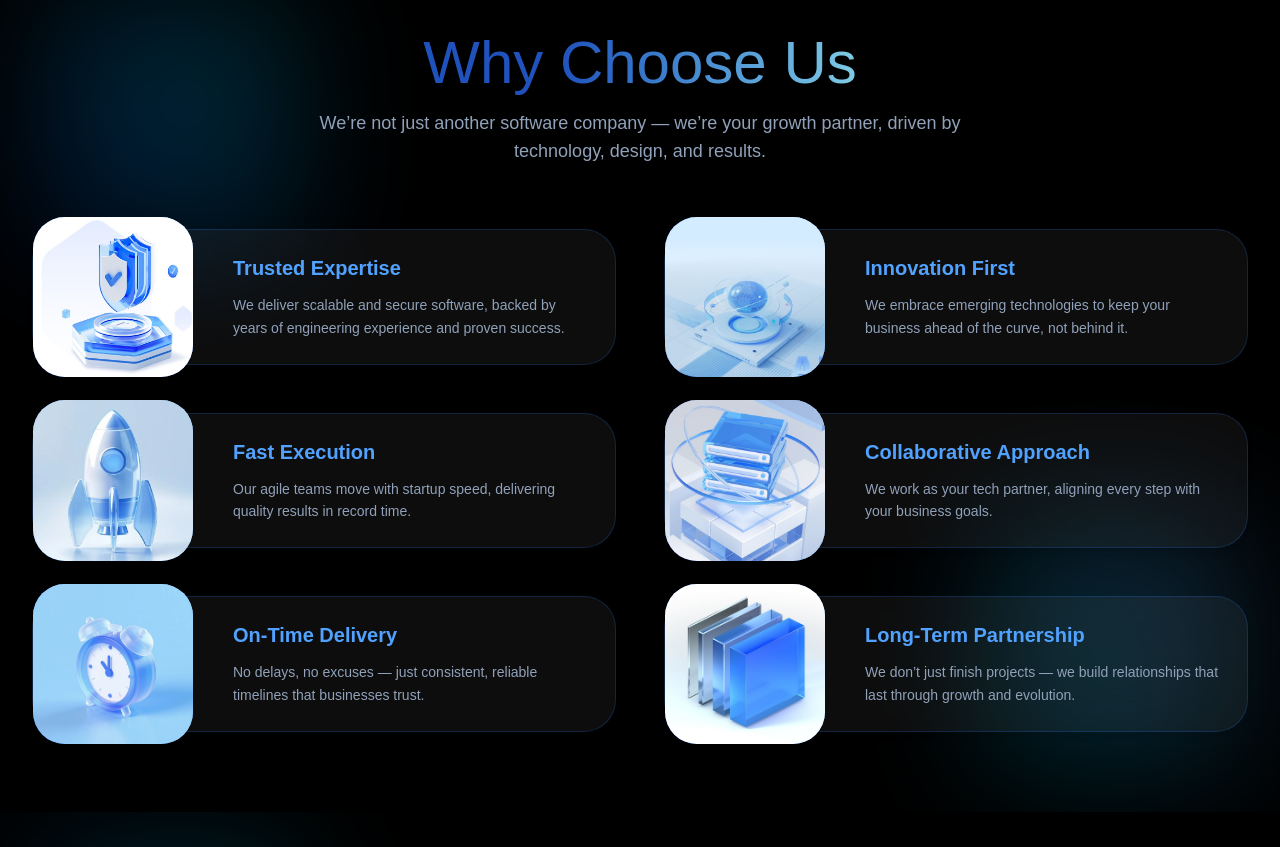
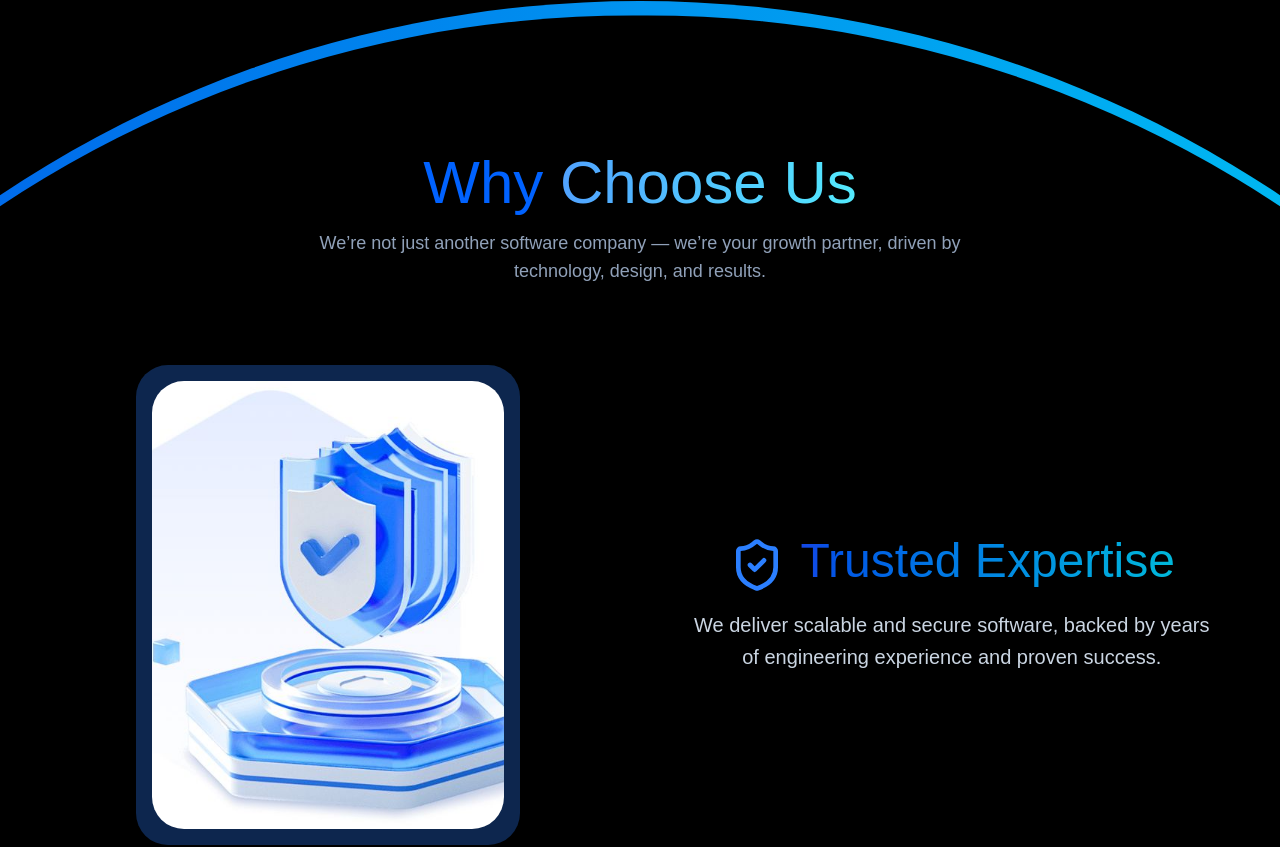
Before and after one commit to UNITY-11/unity11, a Next.js app in the folder client/: page / in a window 1280 px wide. Shown: the part 3014-3861 px from the top of the page. Built offline with nearby package versions, Linux system fonts and the light colour scheme.

Commit message:
ui (why choose us ) : change the ui design and implement the framer motion animation

```diff
--- a/client/src/components/sections/home/WhyChooseUs.tsx
+++ b/client/src/components/sections/home/WhyChooseUs.tsx
@@ -1,6 +1,6 @@
 "use client";
 
-import { motion } from "framer-motion";
+import { motion, Transition } from "framer-motion"; // Added Transition import
 import {
   ShieldCheck,
   Sparkles,
@@ -10,10 +10,71 @@ import {
   Timer,
 } from "lucide-react";
 import React from "react";
-import Image from "next/image";
+import { transition } from "three/examples/jsm/tsl/display/TransitionNode.js";
+
+interface Reason {
+  icon: any;
+  img: string;
+  title: string;
+  desc: string;
+}
+
+interface ReasonItemProps {
+  item: Reason;
+  index: number;
+}
+
+const ReasonItem: React.FC<ReasonItemProps> = ({ item, index }) => {
+  const isImageLeft = index % 2 === 0;
+
+  const textAnimation = (index: number) => ({
+    initial: { opacity: 0, x: index % 2 === 0 ? 30 : -30 },
+    whileInView: { opacity: 1, x: 0 },
+    transition: { duration: 1 },
+  });
+
+  const imageAnimation = (index: number) => ({
+    initial: { opacity: 0, x: index % 2 === 0 ? -30 : 30 },
+    whileInView: { opacity: 1, x: 0 },
+    transition: { duration: 1 },
+  });
+
+  return (
+    <div
+      className={`flex flex-col md:flex-row items-center justify-between gap-8 ${
+        isImageLeft ? "md:flex-row" : "md:flex-row-reverse"
+      }`}
+    >
+      <motion.div
+        {...imageAnimation(index)}
+        className="w-full md:w-1/2 p-4 flex justify-center relative"
+      >
+        <div className="relative w-full max-w-sm p-4 aspect-4/5 rounded-4xl overflow-hidden shadow-2xl bg-blue-500/30 backdrop-blur-sm ">
+          <img
+            src={item.img}
+            alt={item.title}
+            className="w-full h-full object-cover rounded-4xl"
+          />
+        </div>
+      </motion.div>
+
+      <motion.div {...textAnimation(index)} className="w-full md:w-1/2 md:p-8">
+        <div className="flex items-center justify-center text-center mb-4">
+          <item.icon className="w-14 h-14 mr-4 text-blue-500" />
+          <h3 className="text-3xl md:text-5xl text-transparent text-nowrap pb-2 bg-clip-text bg-linear-to-r from-blue-700 to-cyan-500 text-center">
+            {item.title}
+          </h3>
+        </div>
+        <p className="mt-4 text-lg md:text-xl leading-relaxed text-slate-300 text-center">
+          {item.desc}
+        </p>
+      </motion.div>
+    </div>
+  );
+};
 
 export default function WhyChooseUs() {
-  const reasons = [
+  const reasons: Reason[] = [
     {
       icon: ShieldCheck,
       img: "images/why/trust2.png",
@@ -59,25 +120,28 @@ export default function WhyChooseUs() {
   ];
 
   return (
-    <section
-      id="why-choose-us"
-      className="relative py-20 overflow-hidden"
-    >
-      {/* linear accents */}
-      <div className="absolute top-10 left-10 h-64 w-64 bg-linear-to-tr from-blue-600 to-cyan-400 opacity-20 blur-3xl" />
-      <div className="absolute bottom-10 right-10 h-64 w-64 bg-linear-to-tr from-cyan-500 to-blue-400 opacity-20 blur-3xl" />
+    <section id="why-choose-us" className="relative py-30 overflow-hidden">
+      <motion.div
+      initial={{y:50}}
+      whileInView={{y:0}}
+      transition={{duration:1}}
+      className="absolute top-60 w-[150vw] h-[150vw] -ml-[25vw] rounded-full scale-120 bg-linear-to-r from-blue-700 to-cyan-400 pt-3">
+        <div className="w-full h-full rounded-full bg-black"></div>
+      </motion.div>
 
-      <div className="container mx-auto px-6 lg:px-8 relative z-10">
+      <div className="absolute bottom-0 bg-linear-to-t from-black to-blue-700 w-screen h-16" />
+      <div className="absolute bottom-10 right-10 h-64 w-64 bg-blue-500 opacity-10 blur-3xl" />
+      <div className="container mx-auto px-6 lg:px-8 relative z-10 mt-20">
         <motion.div
           initial={{ opacity: 0, y: 30 }}
           whileInView={{ opacity: 1, y: 0 }}
           transition={{ duration: 0.6 }}
           viewport={{ once: true }}
-          className="text-center"
+          className="text-center mb-16"
         >
-          <h2 className="text-4xl sm:text-6xl text-[#2052bd]">
+          <h2 className="text-4xl sm:text-6xl text-[#0062ff]">
             Why{" "}
-            <span className="text-transparent bg-clip-text bg-linear-to-r from-[#2052bd] to-[#7fcbe4]">
+            <span className="text-transparent bg-clip-text bg-linear-to-r from-blue-400 to-cyan-300">
               Choose Us
             </span>
           </h2>
@@ -87,33 +151,9 @@ export default function WhyChooseUs() {
           </p>
         </motion.div>
 
-        {/* Cards */}
-        <div className="mt-16 grid grid-cols-1 sm:grid-cols-2 lg:grid-cols-2 gap-12">
+        <div className="flex flex-col mb-20">
           {reasons.map((item, index) => (
-            <motion.div
-              key={index}
-              initial={{ opacity: 0, y: 40 }}
-              whileInView={{ opacity: 1, y: 0 }}
-              transition={{ delay: index * 0.1, duration: 0.6 }}
-              viewport={{ once: true }}
-              className="relative group p-6 rounded-4xl bg-white/5 backdrop-blur-xl border border-blue-500/20 hover:border-cyan-400/40 hover:shadow-blue-300/80 shadow-md transition-all duration-500"
-            >
-              <div className="absolute -top-[10%] left-0 w-40 h-[120%] flex justify-center items-center bg-linear-to-tr from-blue-600 to-blue-300 text-white rounded-4xl  border-blue-300/50 overflow-hidden">
-                <img
-                  src={item.img}
-                  alt="trust"
-                  className="absolute inset-0 object-fill w-full h-full "
-                />
-              </div>
-              <div className="ml-44">
-                <h3 className="text-xl font-semibold text-blue-400 transition">
-                  {item.title}
-                </h3>
-                <p className="mt-3 text-slate-400 text-sm leading-relaxed">
-                  {item.desc}
-                </p>
-              </div>
-            </motion.div>
+            <ReasonItem key={index} item={item} index={index} />
           ))}
         </div>
       </div>
```
